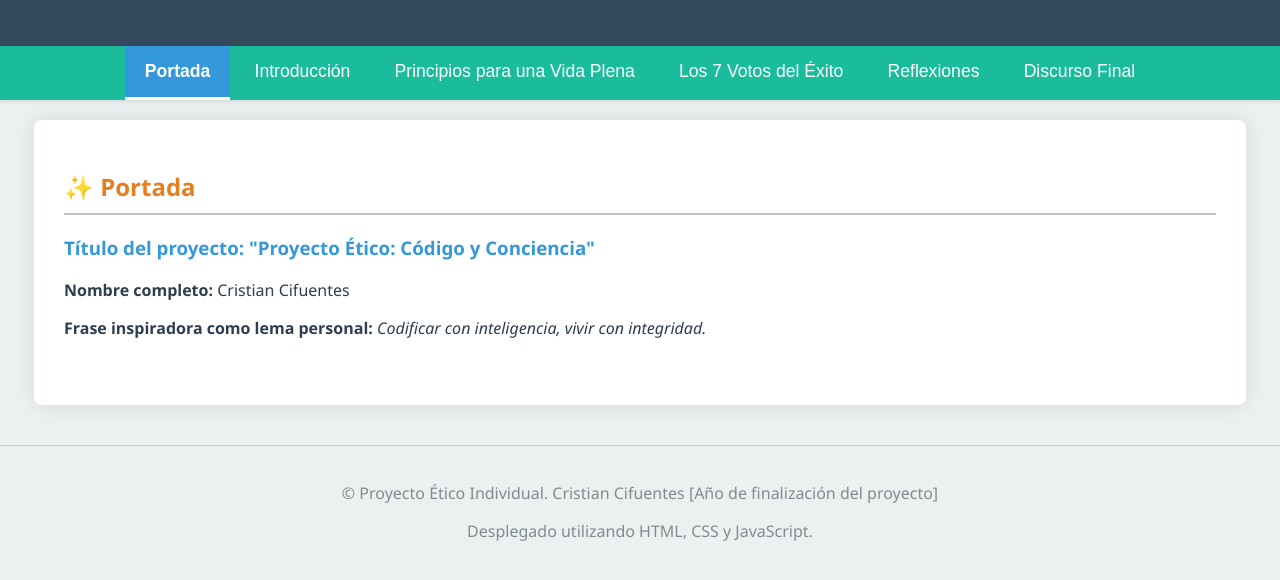
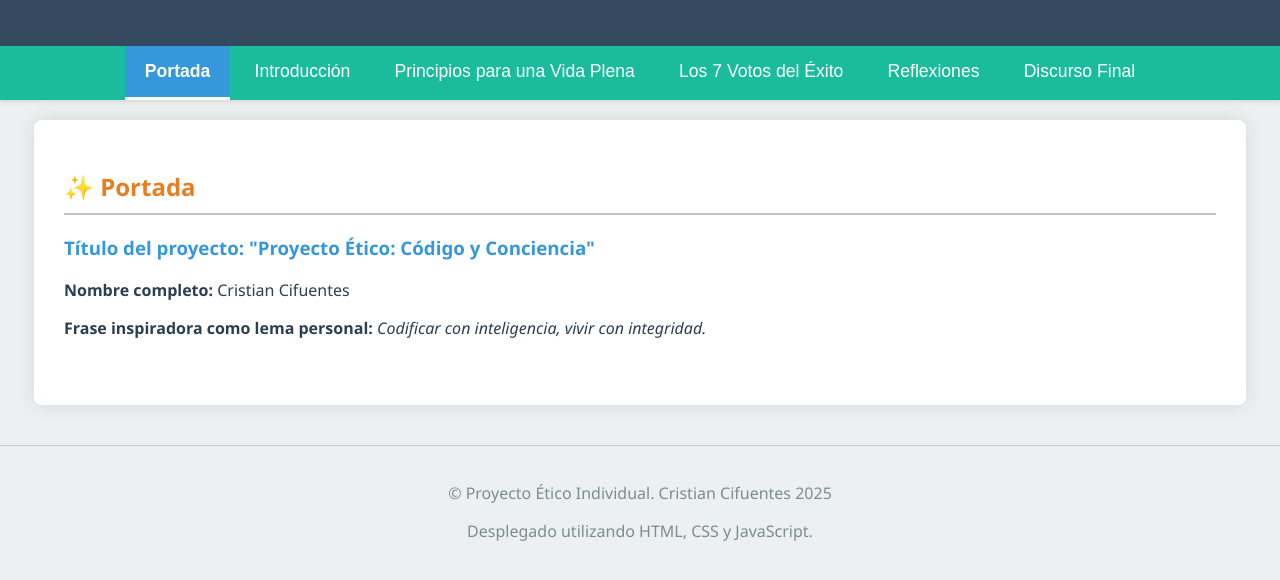
Before and after one commit to Cristian-Cifuentes/proyecto-etica-blog, a plain HTML site: page index.html in a window 1280 px wide. Shown: the part 146-726 px from the top of the page. Drawn offline with Linux system fonts and the light colour scheme.

Commit message:
Update index.html

```diff
--- a/index.html
+++ b/index.html
@@ -888,7 +888,7 @@
     </div>
 
     <footer>
-        <p>© Proyecto Ético Individual. Cristian Cifuentes [Año de finalización del proyecto]</p>
+        <p>© Proyecto Ético Individual. Cristian Cifuentes 2025</p>
         <p>Desplegado utilizando HTML, CSS y JavaScript.</p>
     </footer>
 
```
